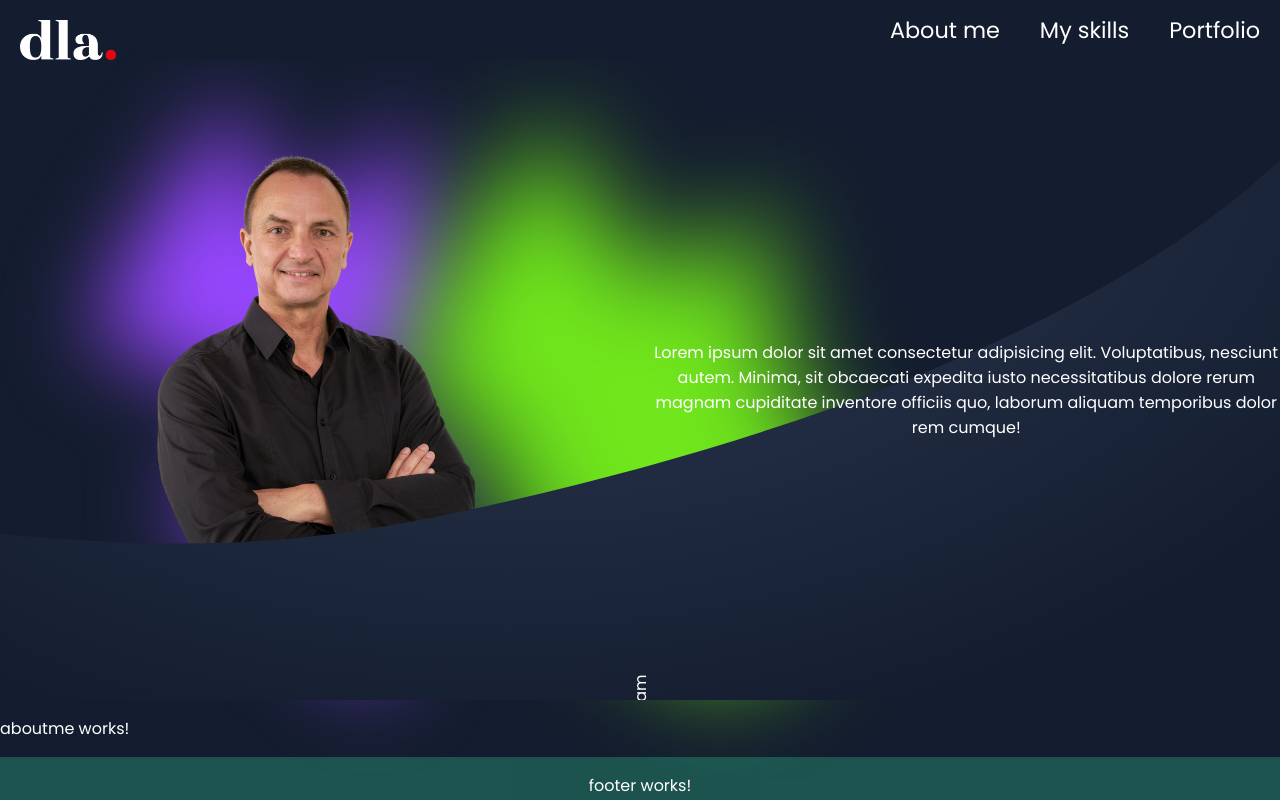
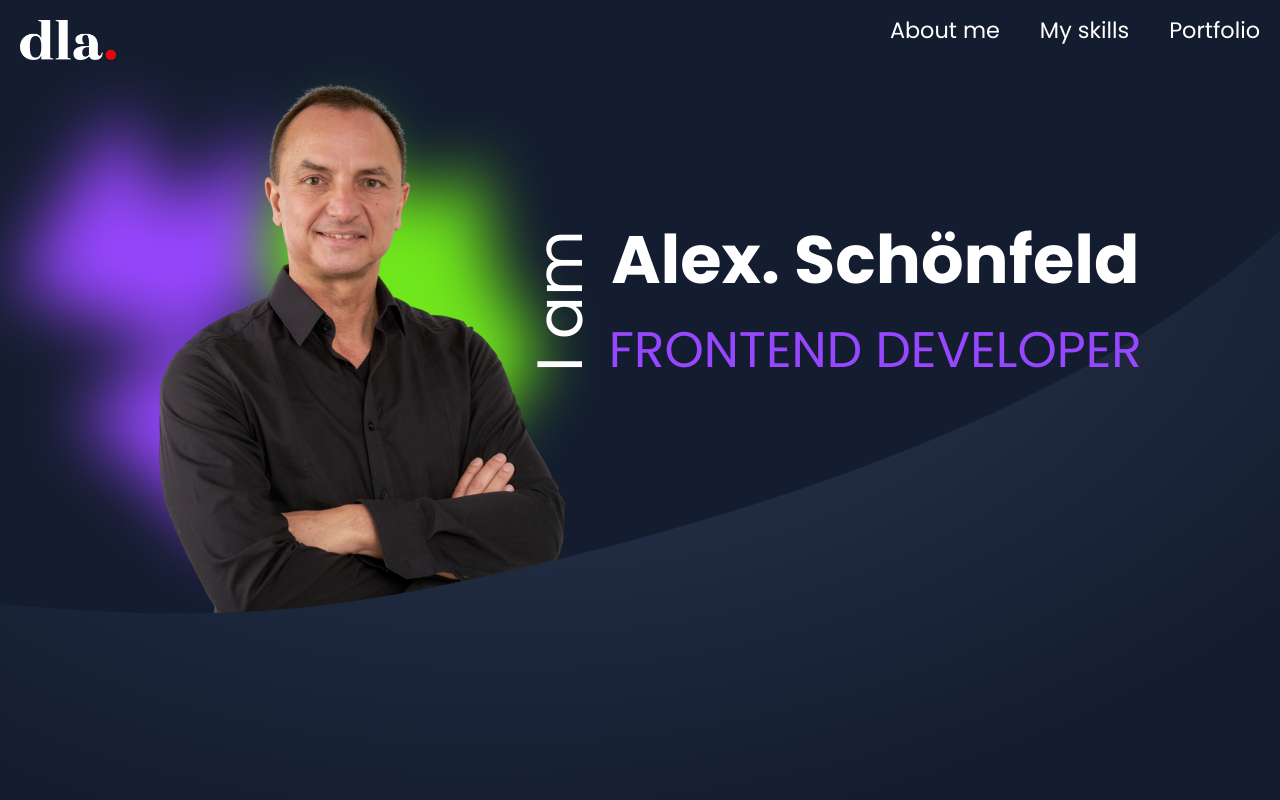
Before and after one commit to alsiesta/portfolio, an Angular app: page / in a window 1280 px wide. Shown: the top 800 px of the page. Built offline with nearby package versions, Linux system fonts and the light colour scheme.

Commit message:
copy greeting finished

```diff
--- a/src/app/header/header.component.scss
+++ b/src/app/header/header.component.scss
@@ -37,7 +37,7 @@ nav {
     align-items: center;
     text-align: center;
 
-    @media (max-width: $menuBreakpoint) {
+    @media (max-width: $breakpointMedium) {
       display: none;
     }
 
@@ -67,7 +67,7 @@ nav {
       line-height: $menuHeight;
     }
 
-    @media (max-width: $menuBreakpoint) {
+    @media (max-width: $breakpointMedium) {
       display: block;
     }
   }
@@ -90,7 +90,7 @@ nav {
       color: $white;
     }
 
-    @media (max-width: $menuBreakpoint) {
+    @media (max-width: $breakpointMedium) {
       color: $white;
       display: flex;
       flex-direction: column;
--- a/src/app/routing/greetingsection/greetingsection.component.html
+++ b/src/app/routing/greetingsection/greetingsection.component.html
@@ -1,18 +1,27 @@
+<div class="curve-image-container">
+    <img class="profile-image1" src="./assets/img/profile-image1.png">
+    <img class="vector" src="./assets/svg/vector.svg">
+
+</div>
+
 <div class="shadows">
     <img class="shadow-purple" src="./assets/svg/sec_greeting_purple_shadow.svg" alt="">
     <img class="shadow-green" src="./assets/svg/sec_greeting_green_shadow.svg" alt="">
 </div>
+<div class="copy-container-parent">
 
-<div>
-    <img class="profile-image1" src="./assets/img/profile-image1.png">
-</div>
+    <div class="spacer"></div>
+    <div class="copy-container-child">
+        <h1 class="vertical-copy">I am</h1>
+        <div class="name-container">
+            <div class="name">
+                Alex. Schönfeld
+            </div>
+            <div class="profession">
+                Frontend Developer
+            </div>
+        </div>
 
-<div class="copy-container-parent">
-        <div class="spacer"></div>
-        <div class="vertical-copy">I am</div>
-        <div>Lorem ipsum dolor sit amet consectetur adipisicing elit. Voluptatibus, nesciunt autem. Minima, sit obcaecati expedita iusto necessitatibus dolore rerum magnam cupiditate inventore officiis quo, laborum aliquam temporibus dolor rem cumque!</div>
+    </div>
 
 </div>
-
-<img class="vector" src="./assets/svg/vector.svg">
-<img class="vector2" src="./assets/svg/vector2.svg">
--- a/src/app/routing/greetingsection/greetingsection.component.scss
+++ b/src/app/routing/greetingsection/greetingsection.component.scss
@@ -11,59 +11,145 @@
 
 .shadows {
   position: fixed;
+  top: 50px;
   display: flex;
   justify-content: flex-start;
+  align-items: flex-start;
   width: 100%;
   height: 95%;
   z-index: -1;
 
   img:nth-child(1) {
     position: relative;
-    top: 20px;
-    left: 0px;
+    width: 400px;
+    left: -50px;
   }
 
   img:nth-child(2) {
     position: relative;
-    top: 20px;
-    left: -221px;
+    width: 400px;
+    left: -200px;
   }
 }
 
+.curve-image-container {
+  position: relative;
+  display: flex;
+  width: 100%;
+  overflow: hidden;
+  @media (max-width: $breakpointMedium) {
+    justify-content: center;
+  }
+}
 
 .profile-image1 {
   z-index: 0;
+  display: flex;
   object-fit: contain;
-  height: 470px;
-position: relative;
+  height: 600px;
+  position: absolute;
   left: 150px;
-  top: 10px;
+  top: 50px;
 
-  @media (min-width: ($breakpointExpanded (+200px))) {
+  @media (min-width: ($breakpointExpanded + (350px))) {
+    // display: block;
+    left: 150px;
+    top: 80px;
+  }
+  @media (max-width: ($breakpointExpanded + (350px))) {
     display: block;
-    left: 160px;
-    top: -10px;
+    left: 150px;
+    top: 20px;
   }
-  @media (max-width: ($breakpointExpanded (+200px))) {
-    display: block;
-    left: 60px;
-    top: 10px;
-  }
-  @media (max-width: $breakpointExpanded) {
-    display: block;
+  @media (max-width: ($breakpointExpanded + (100px))) {
+    // display: block;
+    height: 500px;
     left: 30px;
     top: 10px;
   }
   @media (max-width: $breakpointMedium) {
-    display: block;
-    left: 30px;
+    // display: flex;
+    left: unset;
     top: 50px;
   }
+  // @media (max-width: $breakpointCompact) {
+  //   display: block;
+  //   top: 100px !important;
+  //   left: 10px;
+  // }
+}
+
+.vector {
+  position: relative;
+  width: 100%;
+  top: 170px;
+  z-index: 1;
+
+  @media (max-width: $breakpointMedium) {
+    top: 310px;
+  }
   @media (max-width: $breakpointCompact) {
-    display: block;
-    top: 100px !important;
-    left: 10px;
+    top: 160px;
   }
+}
+
+.spacer {
+  width: 40%;
+  flex-grow: 1 1 auto;
+}
+
+.copy-container-child{
+  display: flex;
+
+}
+
+.name-container {
+  display: flex;
+  flex-direction: column;
+  align-items: flex-start;
+  height: 100%;
+  z-index: 2;
+  position: relative;
+  display: flex;
+  justify-content: space-between;
+  align-items: center;
+  width: 100%;
+  height: 160px;
+}
+
+.name {
+  text-align: justify;
+  display: flex;
+  font-family: "Poppins";
+  font-style: normal;
+  font-weight: 700;
+  font-size: 67px;
+  line-height: 120%;
+}
+.profession {
+  text-align: justify;
+  display: flex;
+  font-family: "Poppins";
+  font-style: normal;
+  font-weight: 400;
+  font-size: 50px;
+  line-height: 120%;
+        text-transform: uppercase;
+
+  /* identical to box height, or 70px */
+  color: #9747ff;
+}
+
+.vertical-copy {
+  writing-mode: vertical-rl;
+  transform: rotate(180deg);
+  width: auto;
+  margin: 10px;
+  font-family: "Poppins";
+  font-style: normal;
+  font-weight: 400;
+  font-size: 64px;
+  line-height: 120%;
 }
 
 .copy-container-parent {
@@ -72,85 +158,5 @@ position: relative;
   align-items: flex-start;
   position: absolute;
   width: 100%;
-  height: 80vh;
-  top: 10px;
-
-  .spacer{
-    flex: 1 1 auto;
-  }
-  div {
-    z-index: 2;
-    position: relative;
-    display: flex;
-    align-items: center;
-    width: 100%;
-    height: 100%;
-    text-align: center;
-    // background-color: rgba(0, 255, 255, 0.377);
-
-    div:nth-child(2) {
-      position: absolute;
-      display: flex;
-      justify-content: center;
-      background-color: rgba(255, 102, 0, 0.781);
-      width: 10%;
-      height: 40px;
-    }
-    div:nth-child(3) {
-      position: absolute;
-      display: flex;
-      justify-content: center;
-      background-color: rgba(0, 0, 255, 0.377);
-    }
-  }
-
-  .vertical-copy {
-    writing-mode: vertical-rl;
-    transform: rotate(180deg);
-    width: auto;
-  }
-
-  img {
-    max-height: 550px;
-    max-width: 100%;
-    position: absolute;
-  }
+  top: 160px;
 }
-
-.vector {
-  position: absolute;
-  width: 100%;
-  top: 100px;
-  z-index: 1;
-
-  @media (max-width: $breakpointCompact) {
-    display: none;
-    top: 360px;
-  }
-  @media (max-width: $breakpointMedium) {
-    display: none;
-    top: 160px;
-  }
-  @media (max-width: ($breakpointExpanded )) {
-    top: 160px;
-  }
-}
-.vector2 {
-  position: absolute;
-  width: 100%;
-  top: 0px;
-  z-index: 1;
-  display: none;
-
-  @media (max-width: $breakpointCompact) {
-    display: block;
-    top: 450px !important;
-  }
-  @media (max-width: $breakpointMedium) {
-    display: block;
-    top: 350px;
-  }
-  // @media  (max-width: ($breakpointExpanded (+200px))) {
-  //   top: 160px;
-  // }
-}
```
